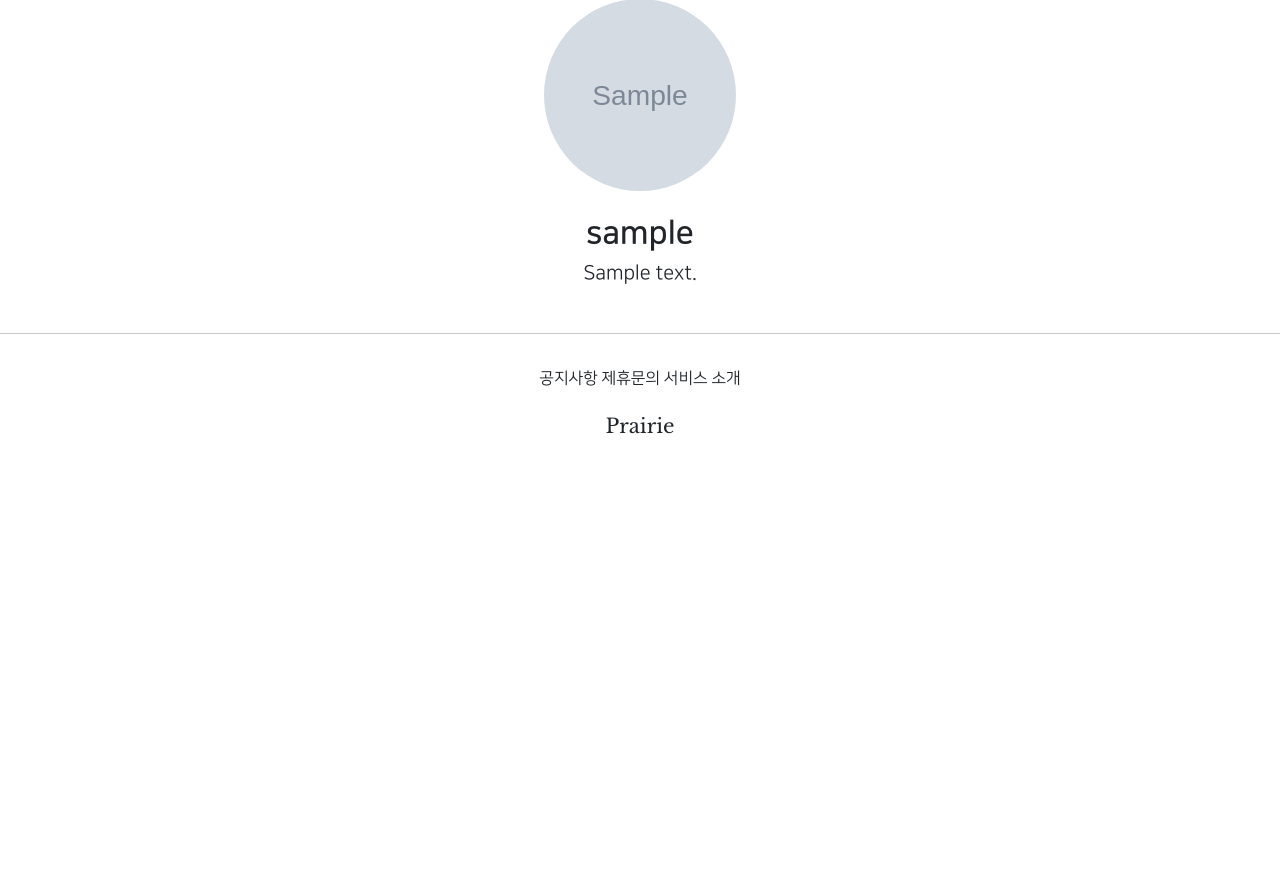
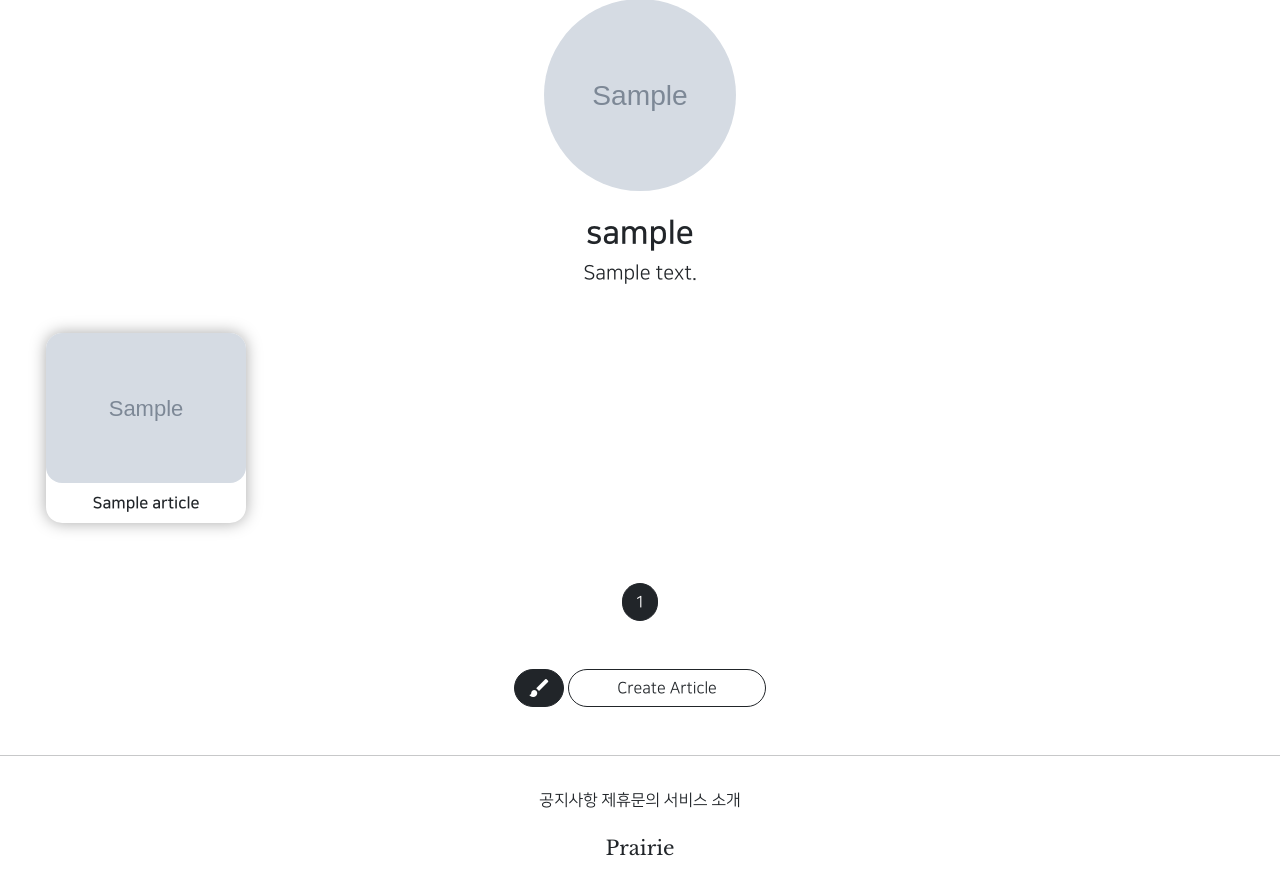
Before and after one commit to YuseonChoi/gis1, a Django app: page /accounts/detail/1 in a window 1280 px wide. Shown: the part 242-1126 px from the top of the page. Before the commit the page ends 676 px from the top, so only its background shows below. Run offline with Django 3.2, Linux system fonts and the light colour scheme; tables that the repository leaves empty hold one stand-in row (values such as "Sample post"); grey boxes marked "Sample" are stand-in pictures; parts of the project's set-up code (start-up, migrations or seed data) failed here and were passed over; some libraries are stand-ins or nearby versions.

Commit message:
8/19 class1 commit 1

```diff
--- a/accountapp/templates/accountapp/detail.html
+++ b/accountapp/templates/accountapp/detail.html
@@ -27,9 +27,7 @@
             {% endif %}
         </div>
 
-
         {% if user == target_user %}
-
         <div>
             <a href="{% url 'accountapp:update' pk=target_user.pk %}"
                class="material-icons round_button mx-1">
@@ -43,4 +41,8 @@
         {% endif %}
     </div>
 
+         <div>
+            {% include 'snippets/list_fragment.html' with article_list=object_list %}
+         </div>
+
 {% endblock %}
--- a/accountapp/views.py
+++ b/accountapp/views.py
@@ -8,27 +8,31 @@ from django.shortcuts import render
 from django.urls import reverse, reverse_lazy
 from django.utils.decorators import method_decorator
 from django.views.generic import CreateView, DetailView, UpdateView, DeleteView
+from django.views.generic.list import MultipleObjectMixin
 
 from accountapp.decorators import account_ownership_required
 from accountapp.forms import AccountCreationForm
 from accountapp.models import HelloWorld
+from articleapp.models import Article
+
 
 @login_required
 def hello_world(request):
 
-    if request.method == 'POST':
+        if request.method == 'POST':
 
-        temp = request.POST.get('hello_world_input')
+            temp = request.POST.get('hello_world_input')
 
-        new_hello_world = HelloWorld()
-        new_hello_world.text = temp
-        new_hello_world.save()
+            new_hello_world = HelloWorld()
+            new_hello_world.text = temp
+            new_hello_world.save()
 
-        return HttpResponseRedirect(reverse('accountapp:hello_world'))
-    else:
-        hello_world_list = HelloWorld.objects.all()
-        return render(request, 'accountapp/hello_world.html',
-                      context={'hello_world_list':hello_world_list})
+            return HttpResponseRedirect(reverse('accountapp:hello_world'))
+        else:
+            hello_world_list = HelloWorld.objects.all()
+            return render(request, 'accountapp/hello_world.html',
+                          context={'hello_world_list':hello_world_list})
+
 
 
 
@@ -37,14 +41,22 @@ class AccountCreateView(CreateView):
     form_class = UserCreationForm
     template_name = 'accountapp/create.html'
 
+
     def get_success_url(self):
         return reverse('accountapp:detail', kwargs={'pk': self.object.pk})
 
 
-class AccountDetailView(DetailView):
+class AccountDetailView(DetailView, MultipleObjectMixin):
     model = User
     context_object_name = 'target_user'
     template_name = 'accountapp/detail.html'
+
+    paginate_by = 20
+
+    def get_context_data(self, **kwargs):
+        article_list = Article.objects.filter(writer=self.object)
+        return super().get_context_data(object_list=article_list,
+                                        **kwargs)
 
 
 has_ownership = (login_required, account_ownership_required)
```
